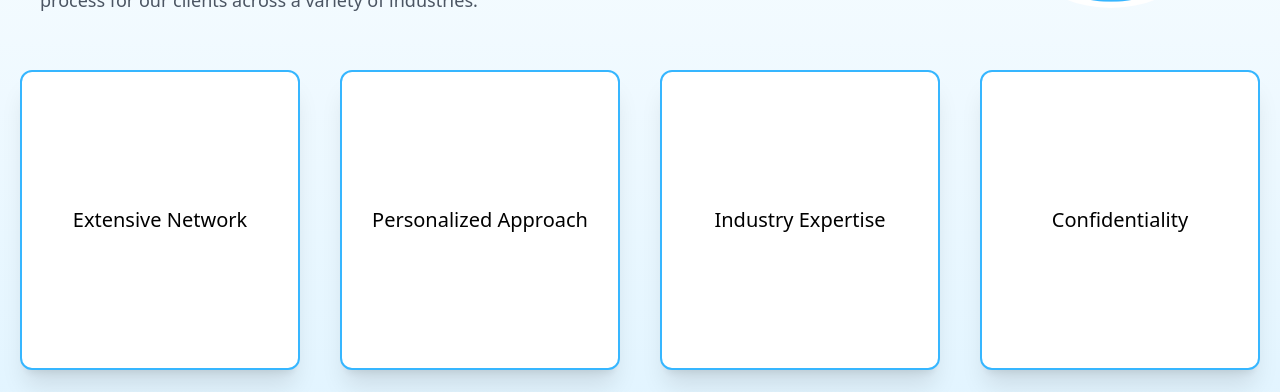
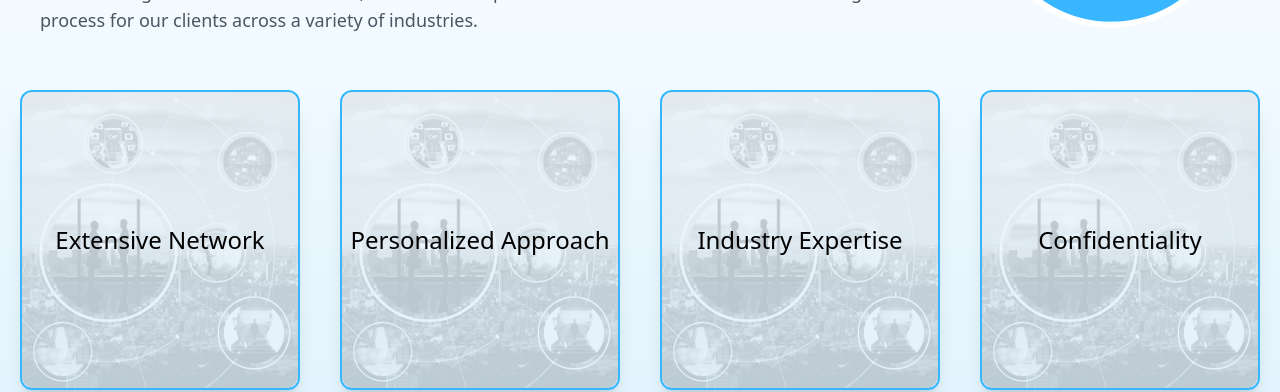
Before and after one commit to andrewjulian/dbrecruitment-website, a React (Vite) app: page / in a window 1280 px wide. Shown: the part 846-1238 px from the top of the page. Built offline with nearby package versions, Linux system fonts and the light colour scheme.

Commit message:
added images that fit to trait cards

```diff
--- a/src/Components/About.jsx
+++ b/src/Components/About.jsx
@@ -6,21 +6,25 @@ const traits = [
     title: "Extensive Network",
     description:
       "We maintain and establish strong relationships with top clients across various industries, providing us with exclusive access to a broad range of job opportunities. Our extensive network allows us to effectively match talented professionals with the right opportunities that align with their skills and career goals.",
+    image: "url(./network.png)",
   },
   {
     title: "Personalized Approach",
     description:
       "At DB Recruitment Group, we believe in taking a personalized approach to understand your company or career goals, strengths, and preferences. We'll work closely with you to find the perfect fit, ensuring a rewarding and fulfilling career journey.",
+    image: "url(./network.png)",
   },
   {
     title: "Industry Expertise",
     description:
       "Our team of experienced recruiters has in-depth knowledge of the defense and space industry. We stay up-to-date with the latest trends and requirements, enabling us to provide valuable insights and guidance throughout the hiring process.",
+    image: "url(./network.png)",
   },
   {
     title: "Confidentiality",
     description:
       "We understand the importance of discretion and confidentiality when it comes to security clearances. Rest assured that your information will be handled with the utmost care and professionalism.",
+    image: "url(./network.png)",
   },
 ];
 
@@ -33,7 +37,7 @@ const AboutUsPage = () => {
     <div className="relative">
       <div
         id="about"
-        className=" mx-auto flex h-full flex-col items-center justify-center bg-gradient-to-b from-white to-[#36b6ff25] py-5 "
+        className=" mx-auto flex h-full flex-col items-center justify-center bg-gradient-to-b from-white to-[#36b6ff25] pb-5 pt-10 "
       >
         <div className=" mt-6 grid max-w-screen-xl py-1 md:flex">
           <div className="md:ml-10 ">
--- a/src/Components/Trait.jsx
+++ b/src/Components/Trait.jsx
@@ -2,15 +2,19 @@ import React from "react";
 
 const Trait = ({ trait }) => {
   return (
-    <div className="bg-opacity-15 z-10 mt-0 flex items-center justify-center rounded-xl p-5 ">
+    <div className=" z-10 mt-0 flex items-center justify-center rounded-xl p-5">
       <div className="group flex h-[300px] w-[280px] items-center justify-center">
-        <div className="relative h-full w-full rounded-xl border-2 border-[#36b6ff] bg-white shadow-xl transition-all duration-500 [transform-style:preserve-3d] group-hover:[transform:rotateY(180deg)]">
-          <div className="absolute inset-0 flex items-center justify-center text-xl">
+        <div className="relative h-full w-full rounded-xl border-2 border-[#36b6ff] shadow-xl transition-all duration-500 [transform-style:preserve-3d] group-hover:[transform:rotateY(180deg)]">
+          <div
+            className="absolute inset-0 rounded-xl bg-cover"
+            style={{ backgroundImage: `${trait.image}`, opacity: 0.2 }}
+          ></div>
+          <div className="absolute inset-0 flex items-center justify-center p-2 text-2xl">
             {trait.title}
           </div>
           <div className="absolute inset-0 flex h-full w-full items-center justify-center rounded-xl bg-slate-100 px-12 text-center text-black [backface-visibility:hidden] [transform:rotateY(180deg)]">
             <div>
-              <p className="text-sm  text-neutral-800">{trait.description}</p>
+              <p className="text-sm text-neutral-800">{trait.description}</p>
             </div>
           </div>
         </div>
--- a/tailwind.config.js
+++ b/tailwind.config.js
@@ -6,6 +6,7 @@ export default {
       backgroundImage: {
         stock: "url('./hero.jpeg')",
         triangles: "url('./shapes1.png')",
+        network: "url('./network.png')",
       },
     },
   },
```
Also changed, not shown: public/network.png (added).
